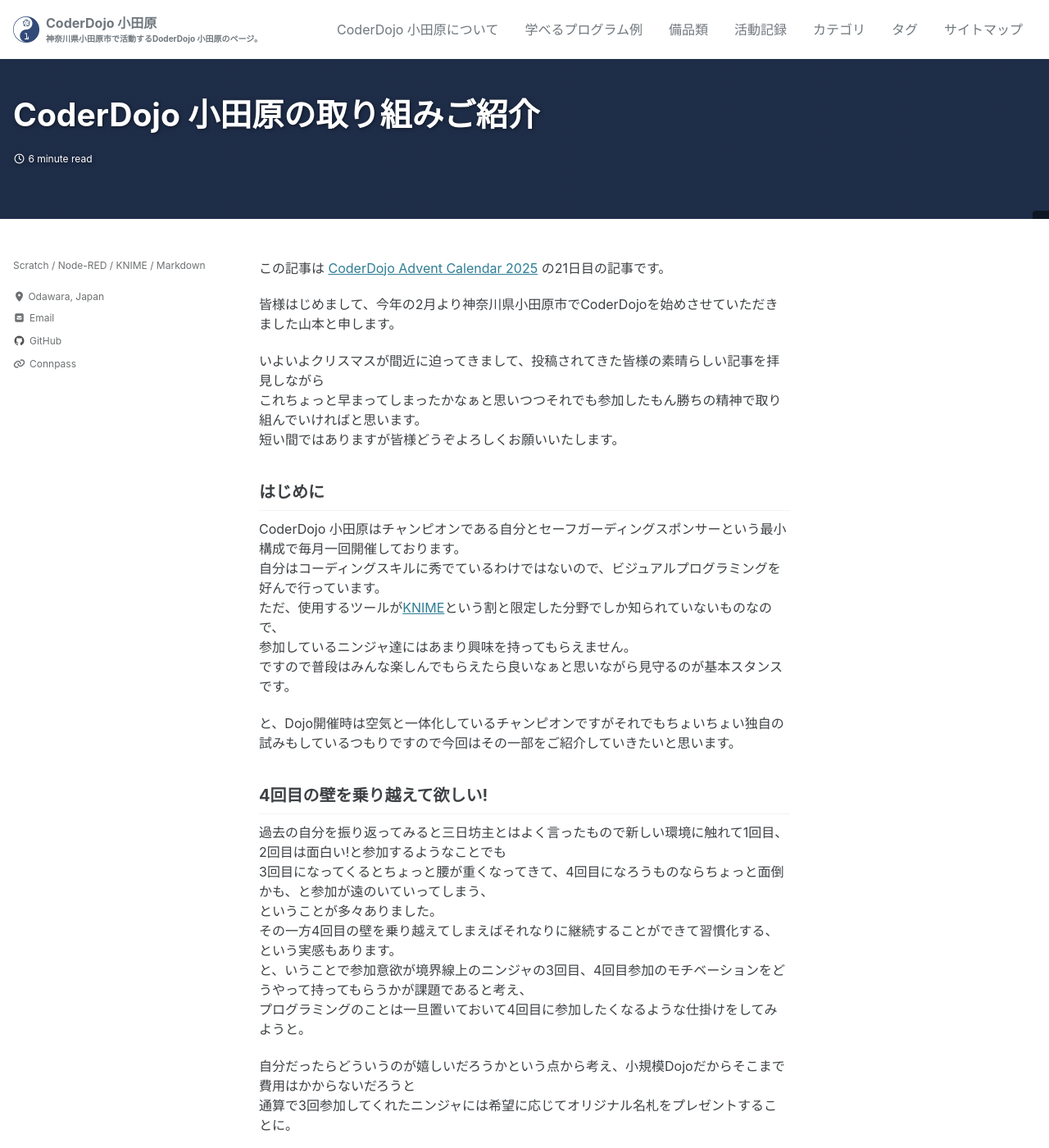
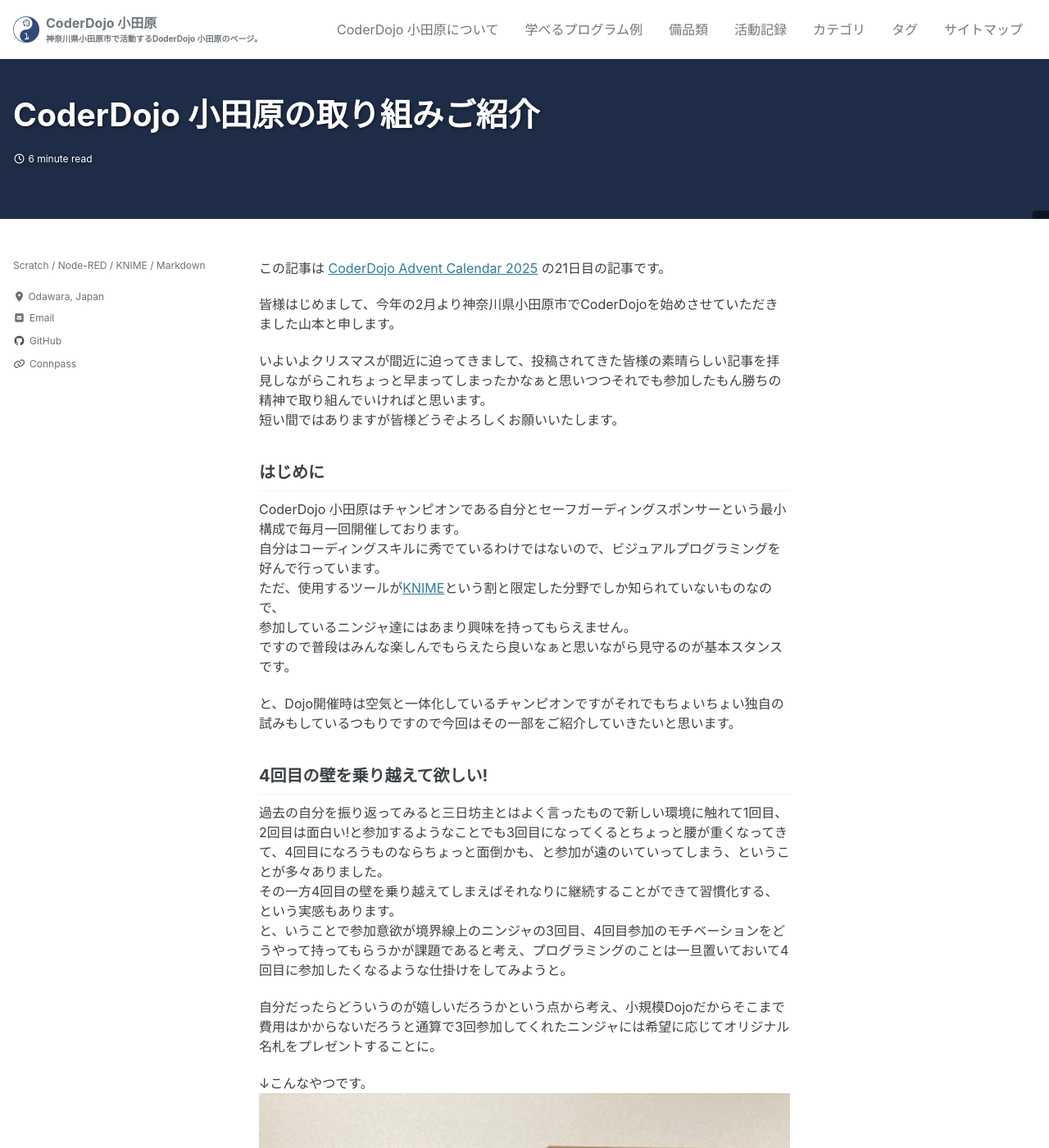
Before and after one commit to CoderDojo-Odawara/coderdojo-odawara.github.io, a Jekyll site: the page built from _posts/2025-12-21-CoderDojoAdvent.md, in a window 1280 px wide and 1400 px high. Shown: the whole window at 82% size. Built offline with Jekyll 4.4.1, drawn with Linux system fonts in a browser that asks for light colours; cached includes are drawn as plain includes; a script that is not in the unit is left out; some of the changed text lies outside the part shown.

```diff
--- a/_posts/2025-12-21-CoderDojoAdvent.md
+++ b/_posts/2025-12-21-CoderDojoAdvent.md
@@ -21,8 +21,7 @@ last_modified_at: 2025-12-21
 
 皆様はじめまして、今年の2月より神奈川県小田原市でCoderDojoを始めさせていただきました山本と申します。
 
-いよいよクリスマスが間近に迫ってきまして、投稿されてきた皆様の素晴らしい記事を拝見しながら
-これちょっと早まってしまったかなぁと思いつつそれでも参加したもん勝ちの精神で取り組んでいければと思います。
+いよいよクリスマスが間近に迫ってきまして、投稿されてきた皆様の素晴らしい記事を拝見しながらこれちょっと早まってしまったかなぁと思いつつそれでも参加したもん勝ちの精神で取り組んでいければと思います。
 短い間ではありますが皆様どうぞよろしくお願いいたします。
 
 ## はじめに
@@ -35,15 +34,11 @@ CoderDojo 小田原はチャンピオンである自分とセーフガーディ
 と、Dojo開催時は空気と一体化しているチャンピオンですがそれでもちょいちょい独自の試みもしているつもりですので今回はその一部をご紹介していきたいと思います。
 
 ## 4回目の壁を乗り越えて欲しい!
-過去の自分を振り返ってみると三日坊主とはよく言ったもので新しい環境に触れて1回目、2回目は面白い!と参加するようなことでも
-3回目になってくるとちょっと腰が重くなってきて、4回目になろうものならちょっと面倒かも、と参加が遠のいていってしまう、
-ということが多々ありました。
+過去の自分を振り返ってみると三日坊主とはよく言ったもので新しい環境に触れて1回目、2回目は面白い!と参加するようなことでも3回目になってくるとちょっと腰が重くなってきて、4回目になろうものならちょっと面倒かも、と参加が遠のいていってしまう、ということが多々ありました。
 その一方4回目の壁を乗り越えてしまえばそれなりに継続することができて習慣化する、という実感もあります。
-と、いうことで参加意欲が境界線上のニンジャの3回目、4回目参加のモチベーションをどうやって持ってもらうかが課題であると考え、
-プログラミングのことは一旦置いておいて4回目に参加したくなるような仕掛けをしてみようと。
+と、いうことで参加意欲が境界線上のニンジャの3回目、4回目参加のモチベーションをどうやって持ってもらうかが課題であると考え、プログラミングのことは一旦置いておいて4回目に参加したくなるような仕掛けをしてみようと。
 
-自分だったらどういうのが嬉しいだろうかという点から考え、小規模Dojoだからそこまで費用はかからないだろうと
-通算で3回参加してくれたニンジャには希望に応じてオリジナル名札をプレゼントすることに。
+自分だったらどういうのが嬉しいだろうかという点から考え、小規模Dojoだからそこまで費用はかからないだろうと通算で3回参加してくれたニンジャには希望に応じてオリジナル名札をプレゼントすることに。
 
 ↓こんなやつです。
 <img src="/assets/images/20251221/badge.jpg" />
@@ -54,8 +49,7 @@ CoderDojo 小田原はチャンピオンである自分とセーフガーディ
 これは今後も続けて行きます。
 
 ## 過去の偉大なる作品に触れて欲しい!
-自分の個人的なこだわりとして過去のテクノロジーに触れる機会も作りたいというのがありまして、たまに昔のゲームだとかおもちゃだとかを持ち込んで
-自由にあそんでみてね、と開放しています。
+自分の個人的なこだわりとして過去のテクノロジーに触れる機会も作りたいというのがありまして、たまに昔のゲームだとかおもちゃだとかを持ち込んで自由にあそんでみてね、と開放しています。
 
 直近はまさに今日で、今回は40年以上前に発売されたトミーのアームトロンというロボットアーム的なおもちゃの稼動品実機を持ち込んでいます。
 
@@ -73,8 +67,7 @@ CoderDojo 小田原はチャンピオンである自分とセーフガーディ
 
 ## 新規デバイスの開拓活動
 例えばmicro:bitやtoio、ichigojamといったようなデバイス類が活用されているかと思います。
-自分も各Dojoの皆様の活用報告を見る度になにそれ面白そう!といろいろ入手してはいるのですが、
-その一方で自分も新しいデバイスを開拓したいなーとゆるゆると調査活動をしていたりもします。
+自分も各Dojoの皆様の活用報告を見る度になにそれ面白そう!といろいろ入手してはいるのですが、その一方で自分も新しいデバイスを開拓したいなーとゆるゆると調査活動をしていたりもします。
 そこでせっかく機会を頂いていますので最近注目しているデバイスをご紹介させていただきます。
 
 **[中田商店](https://x.com/nakata_shoten)さんのNERD HPCです!**
```
